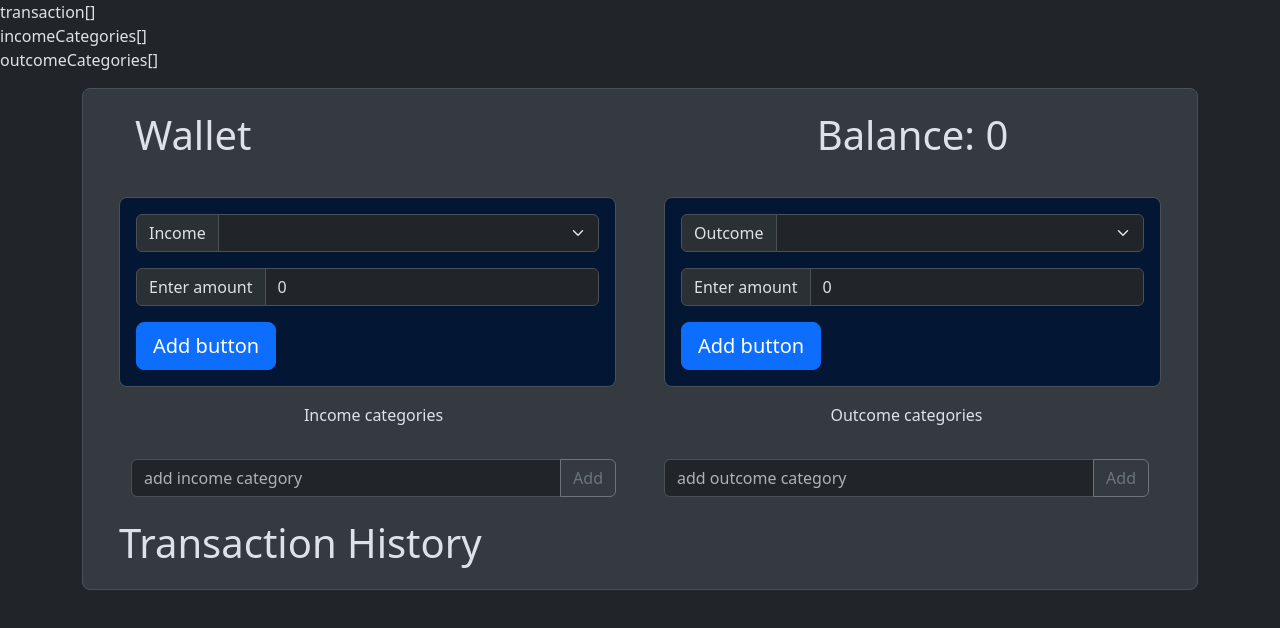
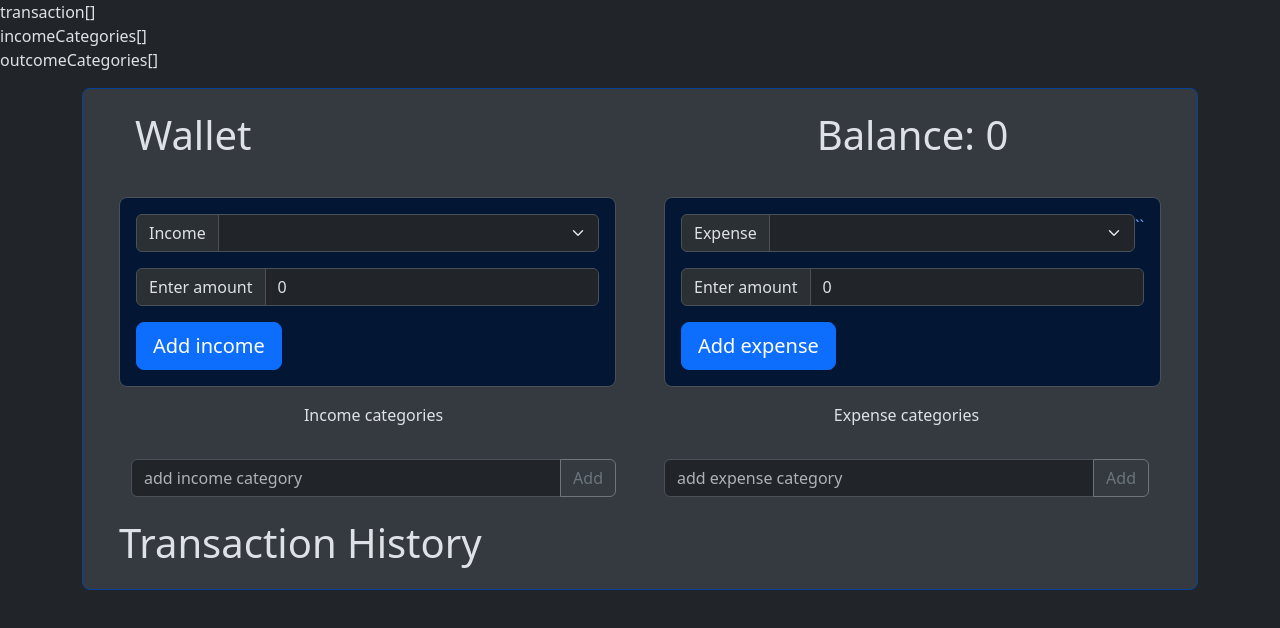
Before and after one commit to innadech/vue-wallet, a Vue app: page / in a window 1280 px wide. Shown: the top 628 px of the page. Built offline with nearby package versions, Linux system fonts and the light colour scheme.

Commit message:
Renamed components and functions

```diff
--- a/src/App.vue
+++ b/src/App.vue
@@ -1,22 +1,22 @@
 <script>
 import IncomeSubmitter from './components/IncomeSubmitter.vue'
-import OutcomeSubmitter from './components/OutcomeSubmitter.vue'
+import ExpenseSubmitter from './components/ExpenseSubmitter.vue'
 import IncomeCategoryList from './components/IncomeCategoryList.vue'
 import IncomeCategorySubmitter from './components/IncomeCategorySubmitter.vue'
 import TransactionHistoryList from './components/TransactionHistoryList.vue'
-import OutcomeCategoryList from './components/OutcomeCategoryList.vue'
-import OutcomeCategorySubmitter from './components/OutcomeCategorySubmitter.vue'
+import ExpenseCategoryList from './components/ExpenseCategoryList.vue'
+import ExpenseCategorySubmitter from './components/ExpenseCategorySubmitter.vue'
 import BalanceWidget from './components/BalanceWidget.vue'
 
 export default {
   components: {
     IncomeSubmitter,
-    OutcomeSubmitter,
+    ExpenseSubmitter,
     IncomeCategoryList,
     IncomeCategorySubmitter,
     TransactionHistoryList,
-    OutcomeCategoryList,
-    OutcomeCategorySubmitter,
+    ExpenseCategoryList,
+    ExpenseCategorySubmitter,
     BalanceWidget,
   },
 
@@ -24,16 +24,16 @@ export default {
     return {
       transactionHistory: [],
       incomeCategories: [],
-      outcomeCategories: [],
+      expenseCategories: [],
     }
   },
   methods: {
-    incomeSubmit(income) {
-      this.transactionHistory.push(income)
-    },
-    outcomeSubmit(outcome) {
-      this.transactionHistory.push(outcome)
-    },
+    // incomeSubmit(income) {
+    //   this.transactionHistory.push(income)
+    // },
+    // outcomeSubmit(outcome) {
+    //   this.transactionHistory.push(outcome)
+    // },
 
     getSumAmountByType() {
       let amountIncome = 0
@@ -48,11 +48,11 @@ export default {
       return [amountIncome, amountOutcome]
     },
 
-    submitIncomeCategory(incomegategory) {
-      this.incomeCategories.push(incomegategory)
+    submitIncomeCategory(category) {
+      this.incomeCategories.push(category)
     },
-    submitOutcomeCategory(outcomegategory) {
-      this.outcomeCategories.push(outcomegategory)
+    submitExpenseCategory(category) {
+      this.expenseCategories.push(category)
     },
   },
   computed: {
@@ -65,13 +65,15 @@ export default {
 </script>
 
 <template>
-  <div>
+  <body data-bs-theme="blue">
     <div>transaction{{ transactionHistory }}</div>
     <div>incomeCategories{{ incomeCategories }}</div>
-    <div>outcomeCategories{{ outcomeCategories }}</div>
+    <div>outcomeCategories{{ expenseCategories }}</div>
 
     <div class="container">
-      <div class="container-fluid mt-3 bg-light-subtle border rounded-3">
+      <div
+        class="container-fluid mt-3 bg-light-subtle border border-primary-subtle rounded-3"
+      >
         <div class="container px-4 text-left">
           <div class="row gx-5">
             <div class="col">
@@ -84,14 +86,14 @@ export default {
           <div class="row gx-5">
             <div class="col">
               <IncomeSubmitter
-                v-bind:income-categories="incomeCategories"
-                v-on:income-submitted="incomeSubmit"
+                v-bind:incomeCategories="incomeCategories"
+                v-on:income-submitted="transactionHistory.push($event)"
               />
             </div>
             <div class="col">
-              <OutcomeSubmitter
-                v-bind:outcome-categories="outcomeCategories"
-                v-on:outcome-submitted="outcomeSubmit"
+              <ExpenseSubmitter
+                v-bind:expenseCategories="expenseCategories"
+                v-on:expense-submitted="transactionHistory.push($event)"
               />
             </div>
           </div>
@@ -101,32 +103,30 @@ export default {
             <div class="row gx-5">
               <div class="col">
                 <IncomeCategoryList
-                  v-bind:income-categories="incomeCategories"
-                  v-on:income-categories-deleted="incomeCategories = $event"
+                  v-bind:incomeCategories="incomeCategories"
+                  v-on:updated="incomeCategories = $event"
                 />
                 <IncomeCategorySubmitter
-                  v-on:incomecategory-submitted="incomeCategories.push($event)"
+                  v-on:category-submitted="submitIncomeCategory($event)"
                 />
               </div>
               <div class="col">
-                <OutcomeCategoryList
-                  v-bind:outcome-categories="outcomeCategories"
-                  v-on:updated="outcomeCategories = $event"
+                <ExpenseCategoryList
+                  v-bind:expense-categories="expenseCategories"
+                  v-on:updated="expenseCategories = $event"
                 />
-                <OutcomeCategorySubmitter
-                  v-on:outcomecategory-submitted="
-                    outcomeCategories.push(outcomegategory)
-                  "
+                <ExpenseCategorySubmitter
+                  v-on:category-submitted="submitExpenseCategory($event)"
                 />
               </div>
             </div>
           </div>
         </div>
         <TransactionHistoryList
-          v-bind:transaction-history="transactionHistory"
-          v-on:history-deleted="transactionHistory = $event"
+          v-bind:transactionHistory="transactionHistory"
+          v-on:updated="transactionHistory = $event"
         />
       </div>
     </div>
-  </div>
+  </body>
 </template>
--- a/src/components/OutcomeCategoryItem.vue
+++ b/src/components/ExpenseCategoryItem.vue
@@ -2,7 +2,7 @@
 export default {
   props: ['category'],
 
-  emits: ['outcomecategory-deleted'],
+  emits: ['category-deleted'],
 }
 </script>
 
@@ -12,7 +12,7 @@ export default {
     <button
       type="button"
       class="btn btn-secondary btn-sm ms-3"
-      v-on:click="$emit('outcomecategory-deleted', category.id)"
+      v-on:click="$emit('category-deleted', category.id)"
     >
       Delete
     </button>
--- /dev/null
+++ b/src/components/ExpenseCategoryList.vue
@@ -0,0 +1,34 @@
+<script>
+import ExpenseCategoryItem from './ExpenseCategoryItem.vue'
+
+export default {
+  components: { ExpenseCategoryItem },
+
+  props: ['expenseCategories'],
+
+  emit: ['updated'],
+
+  methods: {
+    deleteCategory(id) {
+      this.$emit(
+        'updated',
+        this.expenseCategories.filter(e => e.id !== id)
+      )
+    },
+  },
+}
+</script>
+
+<template>
+  <div class="p-3">
+    <p>Expense categories</p>
+    <ul>
+      <ExpenseCategoryItem
+        v-for="category of expenseCategories"
+        v-bind:key="category.id"
+        v-bind:category="category"
+        v-on:category-deleted="deleteCategory($event)"
+      />
+    </ul>
+  </div>
+</template>
--- a/src/components/OutcomeCategorySubmitter.vue
+++ b/src/components/ExpenseCategorySubmitter.vue
@@ -1,6 +1,6 @@
 <script>
 export default {
-  emits: ['outcomecategory-submitted'],
+  emits: ['category-submitted'],
 
   data() {
     return {
@@ -9,11 +9,11 @@ export default {
   },
 
   methods: {
-    addOutcomeCategory() {
+    addCategory() {
       if (this.newOutcomecategory.caption) {
         this.newOutcomecategory.caption =
           this.newOutcomecategory.caption.toLowerCase()
-        this.$emit('outcomecategory-submitted', { ...this.newOutcomecategory })
+        this.$emit('category-submitted', { ...this.newOutcomecategory })
         this.newOutcomecategory = this.initOutcomecategory()
         this.$refs.elInput.focus()
       }
@@ -39,8 +39,8 @@ export default {
     <input
       type="text"
       class="form-control"
-      placeholder="add outcome category"
-      aria-label="add outcome category"
+      placeholder="add expense category"
+      aria-label="add expense category"
       ref="elInput"
       v-bind:value="newOutcomecategory.caption"
       v-on:input="newOutcomecategory.caption = $event.target.value"
@@ -48,7 +48,7 @@ export default {
     <button
       class="btn btn-outline-secondary"
       type="button"
-      v-on:click="addOutcomeCategory"
+      v-on:click="addCategory"
     >
       Add
     </button>
--- a/src/components/OutcomeSubmitter.vue
+++ b/src/components/ExpenseSubmitter.vue
@@ -1,8 +1,8 @@
 <script>
 export default {
-  emits: ['outcome-submitted'],
+  emits: ['expense-submitted'],
 
-  props: ['outcomeCategories'],
+  props: ['expenseCategories'],
 
   data() {
     return {
@@ -14,7 +14,7 @@ export default {
     submitOutcome() {
       if (this.newOutcome.category) {
         this.newOutcome.category = this.newOutcome.category.toLowerCase()
-        this.$emit('outcome-submitted', { ...this.newOutcome })
+        this.$emit('expense-submitted', { ...this.newOutcome })
         this.newOutcome = this.currentOutcome()
         this.$refs.elInput.focus()
       }
@@ -39,17 +39,17 @@ export default {
 <template>
   <div class="p-3 text-primary-emphasis bg-primary-subtle border rounded-3">
     <div class="input-group mb-3">
-      <label class="input-group-text" for="outcome">Outcome</label>
+      <label class="input-group-text" for="outcome">Expense</label>
       <select
         v-bind:value="newOutcome.category"
         v-on:change="newOutcome.category = $event.target.value"
         class="form-select"
       >
         <!-- <option selected>Choose...</option> -->
-        <option v-for="oc of outcomeCategories" :key="oc.id">
+        <option v-for="oc of expenseCategories" :key="oc.id">
           {{ oc.caption }}
-        </option>
-      </select>
+        </option></select
+      >``
     </div>
     <div class="input-group mb-3">
       <span class="input-group-text" id="inputGroup-sizing-default"
@@ -70,7 +70,7 @@ export default {
       type="button"
       class="btn btn-primary btn-lg"
     >
-      Add button
+      Add expense
     </button>
   </div>
 </template>
--- a/src/components/IncomeCategoryList.vue
+++ b/src/components/IncomeCategoryList.vue
@@ -5,12 +5,12 @@ export default {
 
   props: ['incomeCategories'],
 
-  emit: ['incomeCategories-deleted'],
+  emit: ['updated'],
 
   methods: {
     deleteIncomeCategory(id) {
       this.$emit(
-        'incomeCategories-deleted',
+        'updated',
         this.incomeCategories.filter(income => income.id !== id)
       )
     },
--- a/src/components/IncomeCategorySubmitter.vue
+++ b/src/components/IncomeCategorySubmitter.vue
@@ -1,6 +1,6 @@
 <script>
 export default {
-  emits: ['incomecategory-submitted'],
+  emits: ['category-submitted'],
 
   data() {
     return {
@@ -13,7 +13,7 @@ export default {
       if (this.newIncomecategory.caption) {
         this.newIncomecategory.caption =
           this.newIncomecategory.caption.toLowerCase()
-        this.$emit('incomecategory-submitted', { ...this.newIncomecategory })
+        this.$emit('category-submitted', { ...this.newIncomecategory })
         this.newIncomecategory = this.initIncomecategory()
         this.$refs.elInput.focus()
       }
--- a/src/components/IncomeSubmitter.vue
+++ b/src/components/IncomeSubmitter.vue
@@ -70,7 +70,7 @@ export default {
       type="button"
       class="btn btn-primary btn-lg"
     >
-      Add button
+      Add income
     </button>
   </div>
 </template>
--- a/src/components/OutcomeCategoryList.vue
+++ /dev/null
@@ -1,34 +0,0 @@
-<script>
-import OutcomeCategoryItem from './OutcomeCategoryItem.vue'
-
-export default {
-  components: { OutcomeCategoryItem },
-
-  props: ['outcomeCategories'],
-
-  emit: ['updated'],
-
-  methods: {
-    deleteOutcomeCategory(id) {
-      this.$emit(
-        'updated',
-        this.outcomeCategories.filter(outcome => outcome.id !== id)
-      )
-    },
-  },
-}
-</script>
-
-<template>
-  <div class="p-3">
-    <p>Outcome categories</p>
-    <ul>
-      <OutcomeCategoryItem
-        v-for="category of outcomeCategories"
-        v-bind:key="category.id"
-        v-bind:category="category"
-        v-on:outcomecategory-deleted="deleteOutcomeCategory($event)"
-      />
-    </ul>
-  </div>
-</template>
--- a/src/components/TransactionHistoryList.vue
+++ b/src/components/TransactionHistoryList.vue
@@ -5,12 +5,12 @@ export default {
 
   props: ['transactionHistory'],
 
-  emit: ['history-deleted'],
+  emit: ['updated'],
 
   methods: {
     deleteTransaction(id) {
       this.$emit(
-        'history-deleted',
+        'updated',
         this.transactionHistory.filter(t => t.id !== id)
       )
     },
```
Also changed, not shown: src/components/Income.vue (added), src/components/Outcome.vue (added).
